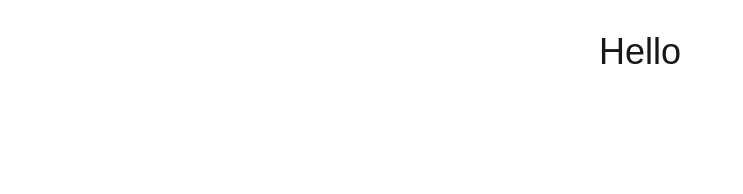
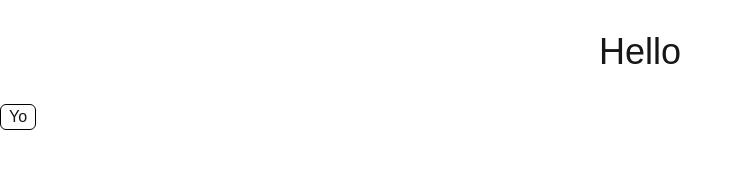
Before and after one commit to nino/home-controller, a Next.js app: page /hello in a window 1280 px wide. Shown: the top 194 px of the page, without its empty margins (0-743 px from the left). Built offline with nearby package versions, Linux system fonts and the light colour scheme.

Commit message:
more stuff

```diff
--- a/src/app/components/Button.tsx
+++ b/src/app/components/Button.tsx
@@ -1,3 +1,5 @@
+"use client";
+
 import React from "react";
 
 export type ButtonProps = Readonly<{
@@ -17,5 +19,12 @@ export type ButtonProps = Readonly<{
  * Reusable styled button component.
  */
 export function Button({ onClick, children }: ButtonProps): React.ReactNode {
-  return <button onClick={onClick}>{children}</button>;
+  return (
+    <button
+      onClick={onClick}
+      className="px-2 border border-black rounded-md focus:outline-black cursor-default active:bg-gray-400"
+    >
+      {children}
+    </button>
+  );
 }
--- a/src/app/hello/page.tsx
+++ b/src/app/hello/page.tsx
@@ -1,6 +1,9 @@
+"use client";
 /** @packageDocumentation
  * And this is how you document modules I guess?
  */
+
+import { Button } from "../components/Button";
 
 /**
  * First real page. This one is just here for me to figure out the new way
@@ -10,6 +13,7 @@ export default function Home() {
   return (
     <div>
       <h1 className="m-8 text-center text-4xl">Hello</h1>
+      <Button onClick={() => undefined}>Yo</Button>
     </div>
   );
 }
```
